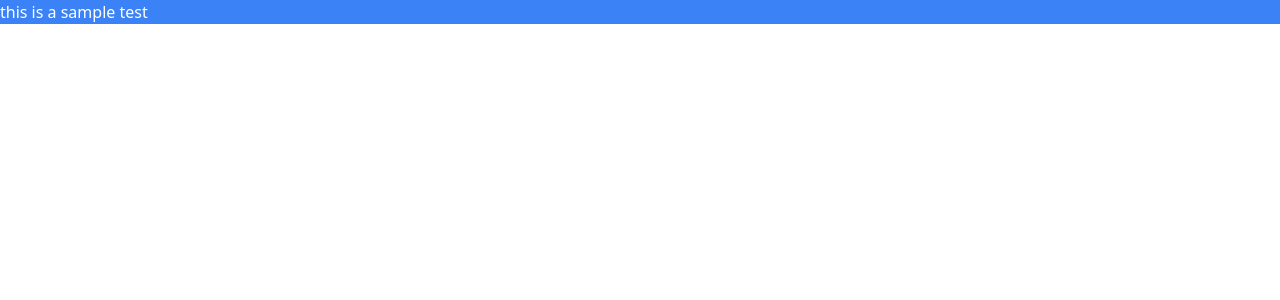
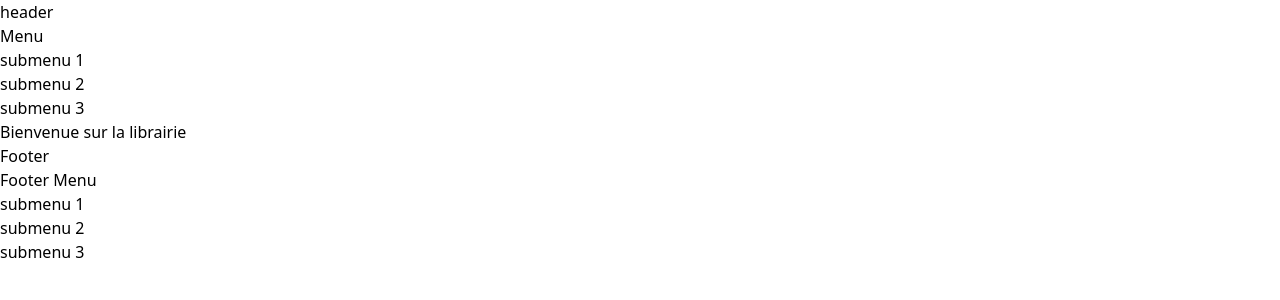
Before and after one commit to Trottatigno/biblix, a React (Vite) app in the folder frontend/: page / in a window 1280 px wide. Shown: the top 300 px of the page. Built offline with nearby package versions, Linux system fonts and the light colour scheme.

Commit message:
Fichier TW Css config + Main.jsx + App.jsx + Routes(Librairie) + basic components

```diff
--- a/frontend/src/App.jsx
+++ b/frontend/src/App.jsx
@@ -1,8 +1,16 @@
+import Header from "./components/Header";
+import Footer from "./components/Footer";
+import AppRoutes from "./routes/Routes";
+
 function App() {
   return (
-    <>
-      <p className="test">this is a sample test</p>
-    </>
+    <div>
+      <Header />
+      <main>
+        <AppRoutes />
+      </main>
+      <Footer />
+    </div>
   );
 }
 
--- /dev/null
+++ b/frontend/src/components/Footer.jsx
@@ -0,0 +1,14 @@
+function Footer() {
+  return (
+    <div>
+      <h1>Footer</h1>
+      <ul>
+        Footer Menu
+        <li>submenu 1</li>
+        <li>submenu 2</li>
+        <li>submenu 3</li>
+      </ul>
+    </div>
+  );
+}
+export default Footer;
--- /dev/null
+++ b/frontend/src/components/Header.jsx
@@ -0,0 +1,15 @@
+function Header() {
+  return (
+    <div>
+      <h1>header</h1>
+      <ul>
+        Menu
+        <li>submenu 1</li>
+        <li>submenu 2</li>
+        <li>submenu 3</li>
+      </ul>
+    </div>
+  );
+}
+
+export default Header;
--- /dev/null
+++ b/frontend/src/pages/Librairie.jsx
@@ -0,0 +1,9 @@
+function Librairie() {
+  return (
+    <div>
+      <h1>Bienvenue sur la librairie</h1>
+    </div>
+  );
+}
+
+export default Librairie;
--- /dev/null
+++ b/frontend/src/routes/Routes.jsx
@@ -0,0 +1,15 @@
+import { BrowserRouter as Router, Route, Routes } from "react-router-dom";
+
+import Librairie from "../pages/Librairie";
+
+const AppRoutes = () => {
+  return (
+    <Router>
+      <Routes>
+        <Route path="/" element={<Librairie />} />
+      </Routes>
+    </Router>
+  );
+};
+
+export default AppRoutes;
```
Also changed, not shown: frontend/src/main.jsx (+7 -5 lines), frontend/src/router/AppRouter.jsx (deleted).
